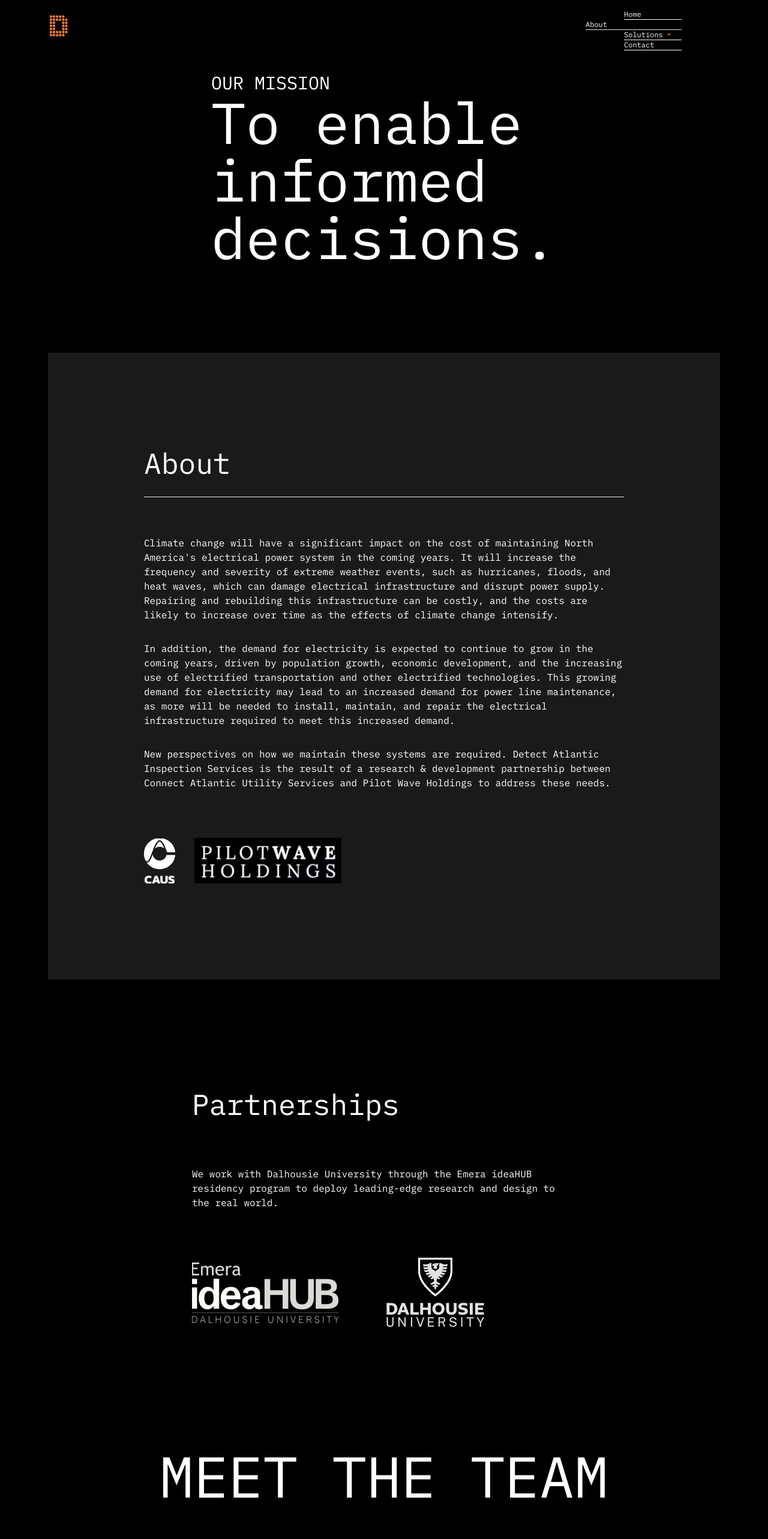
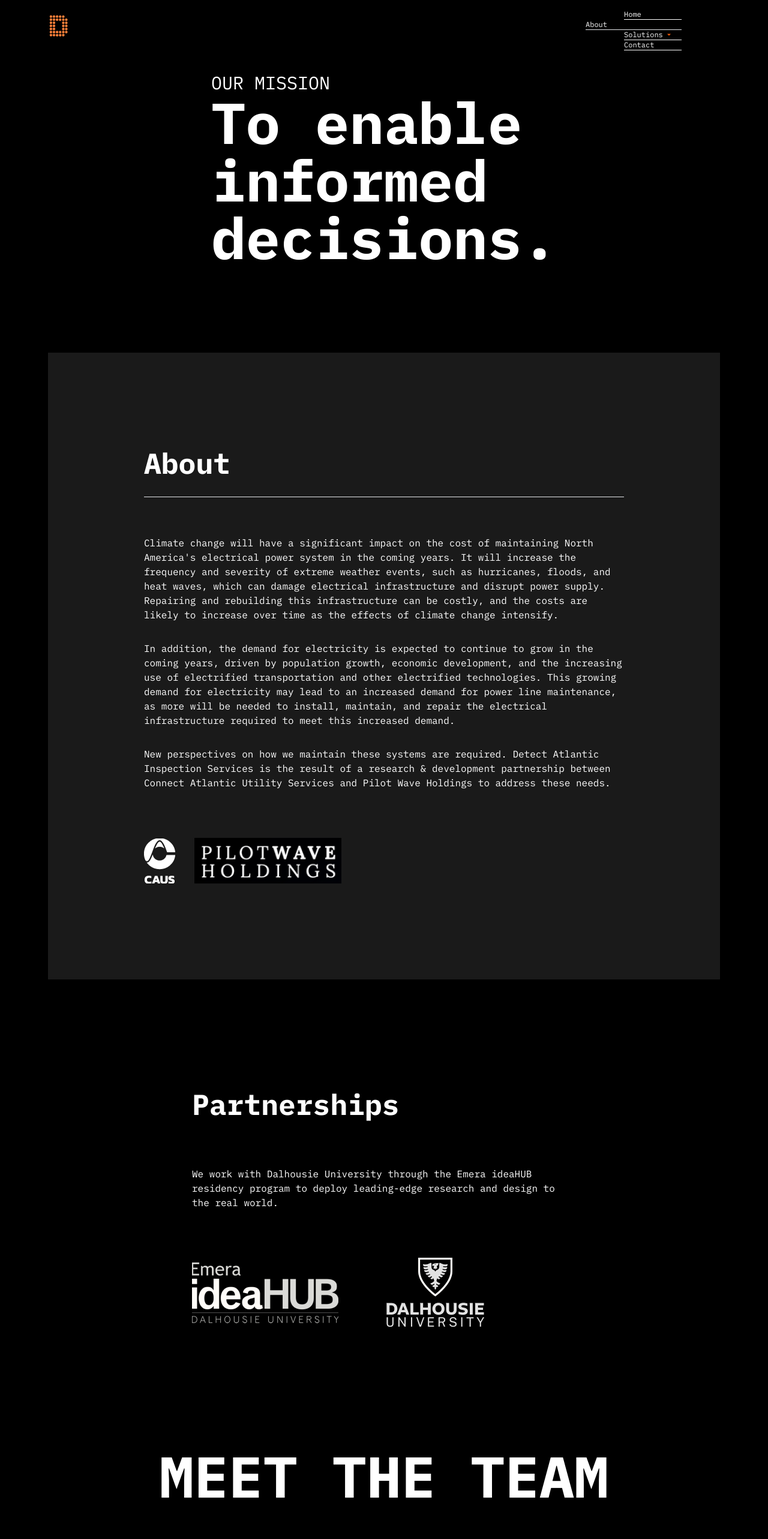
Before and after one commit to Generalsoi/detect-atlantic, a React (Vite) app: page /about in a window 1280 px wide. Shown: the top 2566 px of the page at 60% size. Built offline with nearby package versions, Linux system fonts and the light colour scheme.

Commit message:
fix: minor updates

```diff
--- a/src/App.tsx
+++ b/src/App.tsx
@@ -3,13 +3,16 @@ import { Contact } from "./pages/Contact";
 import { Homepage } from "./pages/Homepage";
 import { Solutions } from "./pages/Solutions";
 import { About } from "./pages/About";
+import { Energy } from "./layouts/solutions/energy";
 
 const App: React.FC = () => {
   return (
     <Routes>
       <Route element={<Homepage />} path="/" />
       <Route element={<About />} path="/about" />
-      <Route element={<Solutions />} path="/solutions" />
+      <Route element={<Solutions />} path="/solutions">
+        <Route element={<Energy />} path="/solutions/energy" />
+      </Route>
       <Route element={<Contact />} path="/contact" />
     </Routes>
   );
--- a/src/components/Navbar.tsx
+++ b/src/components/Navbar.tsx
@@ -1,9 +1,10 @@
 import React, { FC, useState } from "react";
-import { NavLink } from "react-router-dom";
+import { NavLink, Link } from "react-router-dom";
 import Dlogo from "../assets/images/Dlogo.png";
 import { AiOutlineCloseCircle } from "react-icons/ai";
 import { RxHamburgerMenu } from "react-icons/rx";
 import { IoMdArrowDropdown } from "react-icons/io";
+import { motion } from "framer-motion";
 
 type sublink = {
   name: string;
@@ -30,9 +31,9 @@ export const Navbar: FC = () => {
       link: "/solutions",
       sublinks: [
         { name: "Power", sublink: "/solutions" },
-        { name: "Energy", sublink: "/energy" },
-        { name: "Platform", sublink: "/platform" },
-        { name: "On Demand", sublink: "/ondemand" },
+        { name: "Energy", sublink: "solutions/energy" },
+        { name: "Platform", sublink: "solutions/platform" },
+        { name: "On Demand", sublink: "solutions/ondemand" },
       ],
     },
     { index: 4, name: "Contact", link: "/contact", sublinks: [] },
@@ -48,6 +49,30 @@ export const Navbar: FC = () => {
     }
     return;
   };
+
+  // const subMenuAnimate = {
+  //   enter: {
+  //     opacity: 1,
+  //     rotateX: 0,
+  //     transition: {
+  //       type: "spring",
+  //       stiffness: 10,
+  //     },
+  //     display: "block",
+  //   },
+  //   exit: {
+  //     opacity: 0,
+  //     rotateX: -15,
+  //     transition: {
+  //       type: "spring",
+  //       stiffness: 10,
+  //       delay: 0.3,
+  //     },
+  //     transitionEnd: {
+  //       display: "none",
+  //     },
+  //   },
+  // };
 
   return (
     <div className="text-[#fff] md:flex items-start justify-between px-4 md:px-20 py-4 fixed top-0 bg-[#000000] w-full z-20 transition-all ease-in-out duration-300">
@@ -89,9 +114,9 @@ export const Navbar: FC = () => {
             {navlink.index === 3 && dropdown && (
               <div className="flex flex-col ml-10">
                 {navlink.sublinks.map((sublink) => (
-                  <a href={sublink.sublink} className="mt-4 md:mt-1">
+                  <Link to={sublink.sublink} className="mt-4 md:mt-1">
                     {sublink.name}
-                  </a>
+                  </Link>
                 ))}
               </div>
             )}
--- a/src/layouts/about/aboutus.tsx
+++ b/src/layouts/about/aboutus.tsx
@@ -12,7 +12,7 @@ export const AboutUs: FC = () => {
         initial={{ y: 100, opacity: 0 }}
         transition={{ type: "spring", stiffness: 20 }}
       >
-        <h2 className="text-2xl md:text-5xl mb-4 md:mb-8">About</h2>
+        <h2 className="text-2xl md:text-5xl mb-4 md:mb-8 font-bold">About</h2>
         <hr className="mt-1 mb-10 md:mb-16" />
         <p className="mb-8">
           Climate change will have a significant impact on the cost of
--- a/src/layouts/about/partnerships.tsx
+++ b/src/layouts/about/partnerships.tsx
@@ -12,7 +12,7 @@ export const Partnerships: FC = () => {
       transition={{ type: "spring", stiffness: 20 }}
     >
       <div className="px-4 md:px-60 py-10 ">
-        <h4 className="text-3xl md:text-5xl">Partnerships</h4>
+        <h4 className="text-3xl md:text-5xl font-bold">Partnerships</h4>
         <p className="my-10 md:my-20">
           We work with Dalhousie University through the Emera ideaHUB residency
           program to deploy leading-edge research and design to the real world.
--- a/src/layouts/about/team.tsx
+++ b/src/layouts/about/team.tsx
@@ -5,7 +5,7 @@ import { motion } from "framer-motion";
 export const Team = () => {
   return (
     <div className="py-10 md:py-20 px-4 md:px-40 mt-20">
-      <h1 className="text-center uppercase text-4xl md:text-8xl">
+      <h1 className="text-center uppercase text-4xl md:text-8xl font-bold">
         meet the team
       </h1>
 
--- a/src/layouts/homepage/platformsection.tsx
+++ b/src/layouts/homepage/platformsection.tsx
@@ -18,7 +18,7 @@ export const Platformsection: FC = () => {
           <p className="md:text-6xl font-bold text-3xl">platform</p>
         </span>
       </motion.div>
-      <img src={MediaThree} alt="" className="mt-10" />
+      <img src={MediaThree} alt="" className="mt-10 h-96 md:h-fit" />
 
       <div className="hidden md:flex overflow-auto w-[100%] relative flex items-center justify-center gap-4 mt-10 px-16 py-8">
         <p className="ml-[10%] md:ml-0 w-[100%]">
--- a/src/layouts/homepage/whatWeDo.tsx
+++ b/src/layouts/homepage/whatWeDo.tsx
@@ -12,7 +12,7 @@ export const WhatWeDo: FC = () => {
         initial={{ y: 100, opacity: 0 }}
         transition={{ type: "spring", stiffness: 20 }}
       >
-        <h1 className="text-5xl md:text-7xl">What we do</h1>
+        <h1 className="text-5xl md:text-7xl font-bold">What we do</h1>
       </motion.span>
 
       <motion.div
--- /dev/null
+++ b/src/layouts/solutions/energy.tsx
@@ -0,0 +1,10 @@
+import React, { FC } from "react";
+import { Navbar } from "../../components/Navbar";
+
+export const Energy: FC = () => {
+  return (
+    <div>
+      <Navbar />
+    </div>
+  );
+};
--- a/src/pages/About.tsx
+++ b/src/pages/About.tsx
@@ -20,9 +20,9 @@ export const About: FC = () => {
       >
         <span>
           <p className="uppercase md:text-3xl">our mission</p>
-          <h1 className="text-5xl md:text-8xl">To enable</h1>
-          <h1 className="text-5xl md:text-8xl">informed</h1>
-          <h1 className="text-5xl md:text-8xl">decisions.</h1>
+          <h1 className="text-5xl md:text-8xl font-bold">To enable</h1>
+          <h1 className="text-5xl md:text-8xl font-bold">informed</h1>
+          <h1 className="text-5xl md:text-8xl font-bold">decisions.</h1>
         </span>
       </motion.div>
 
--- a/src/pages/Homepage.tsx
+++ b/src/pages/Homepage.tsx
@@ -33,9 +33,13 @@ export const Homepage = () => {
         transition={{ type: "spring", stiffness: 20 }}
       >
         <span>
-          <h1 className="text-5xl md:text-8xl uppercase">We see it</h1>
-          <h1 className="text-5xl md:text-8xl uppercase">before it</h1>
-          <h1 className="text-5xl md:text-8xl uppercase">happens</h1>
+          <h1 className="text-5xl md:text-8xl uppercase font-bold">
+            We see it
+          </h1>
+          <h1 className="text-5xl md:text-8xl uppercase font-bold">
+            before it
+          </h1>
+          <h1 className="text-5xl md:text-8xl uppercase font-bold">happens</h1>
         </span>
       </motion.div>
 
```
